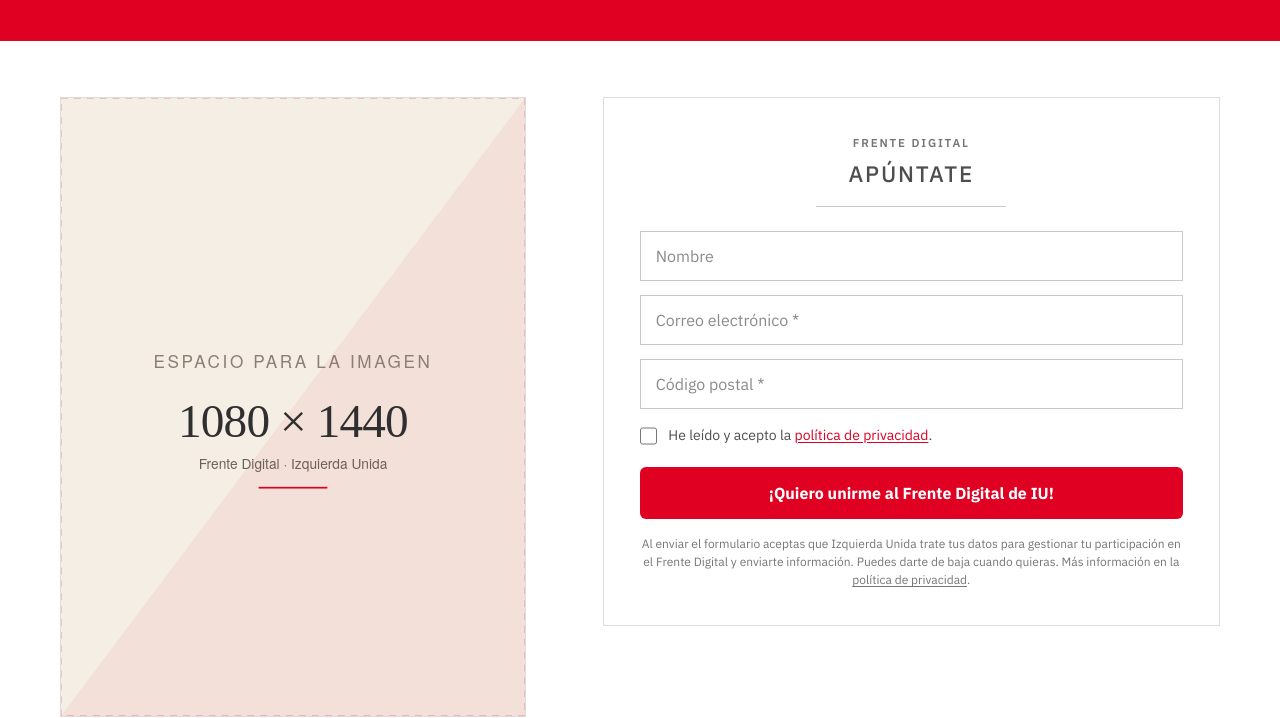
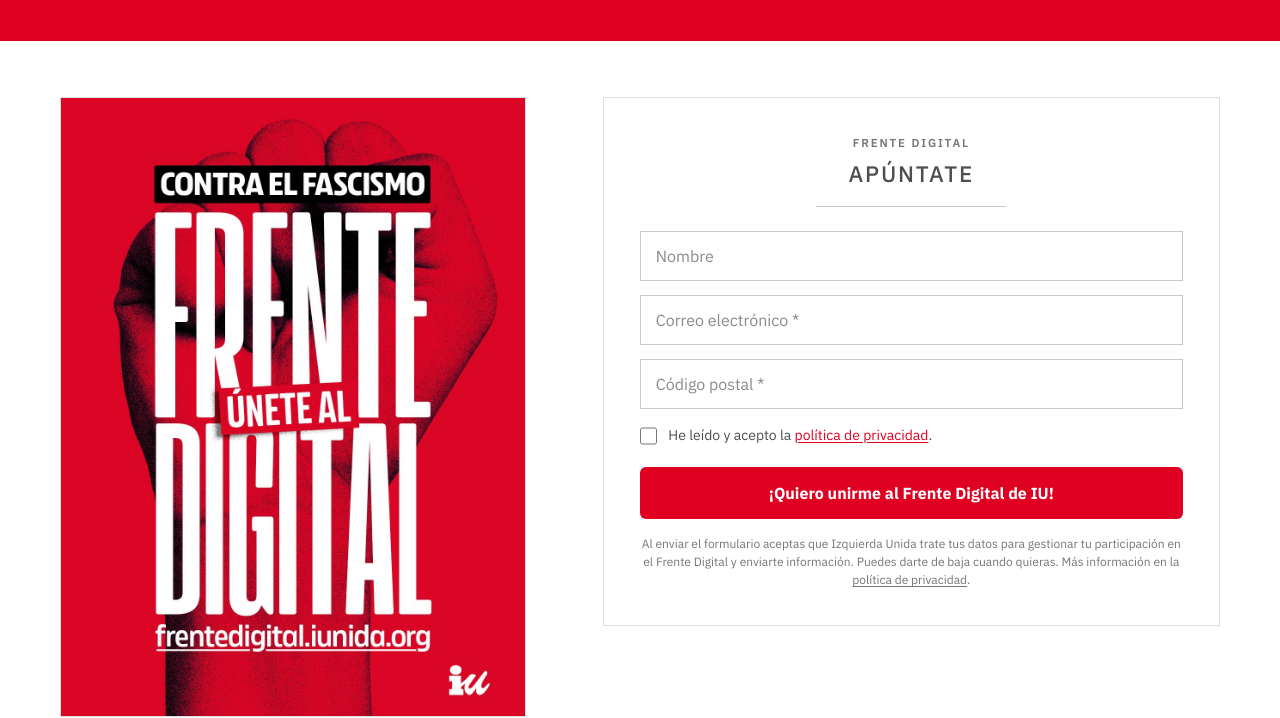
Before and after one commit to izquierdaunida/frentedigital, an Astro site: page / in a window 1280 px wide. Shown: the part 112-830 px from the top of the page. Built offline with nearby package versions, Linux system fonts and the light colour scheme; Astro itself is replaced by a stand-in of ours.

Commit message:
Sustituye el placeholder por el cartel real optimizado

```diff
--- a/src/pages/index.astro
+++ b/src/pages/index.astro
@@ -1,6 +1,8 @@
 ---
+import { Picture } from 'astro:assets';
 import Base from '../layouts/Base.astro';
 import { ACTION_NETWORK, SITE } from '../config';
+import fdiu from '../assets/fdiu.jpg';
 
 const title = 'Frente Digital · Izquierda Unida';
 const description = SITE.description;
@@ -14,11 +16,16 @@ const description = SITE.description;
     <div class="container page__grid">
       <section class="intro">
         <figure class="intro__media">
-          <img
-            src="/placeholder-1080x1440.svg"
-            alt="Espacio reservado para una imagen del Frente Digital, proporción 1080 por 1440"
-            width="1080"
-            height="1440"
+          <Picture
+            src={fdiu}
+            alt="Cartel del Frente Digital de Izquierda Unida: un puño levantado sobre fondo rojo con el lema «Contra el fascismo» y el texto «Frente Digital»."
+            formats={['webp']}
+            fallbackFormat="jpg"
+            widths={[480, 720, 1080]}
+            sizes="(max-width: 600px) calc(100vw - 2rem), (max-width: 900px) 640px, 480px"
+            quality={90}
+            loading="eager"
+            fetchpriority="high"
             decoding="async"
           />
         </figure>
--- a/src/styles/global.css
+++ b/src/styles/global.css
@@ -133,6 +133,10 @@ input:focus-visible {
 
 .intro__media {
   margin: 0 0 2rem;
+}
+
+.intro__media picture {
+  display: block;
 }
 
 .intro__media img {
```
Also changed, not shown: README.md, public/placeholder-1080x1440.svg (deleted), src/assets/fdiu.jpg (added).
